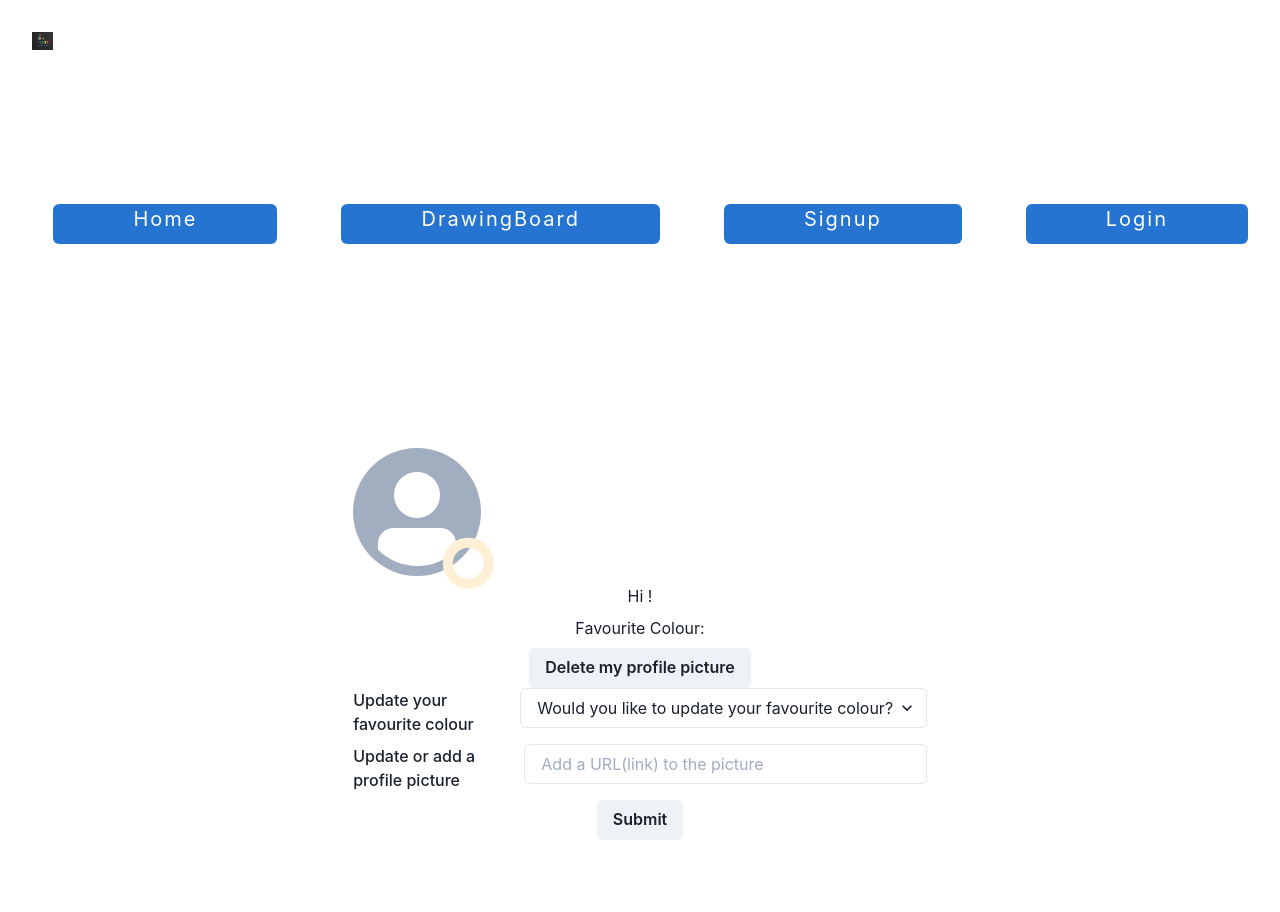
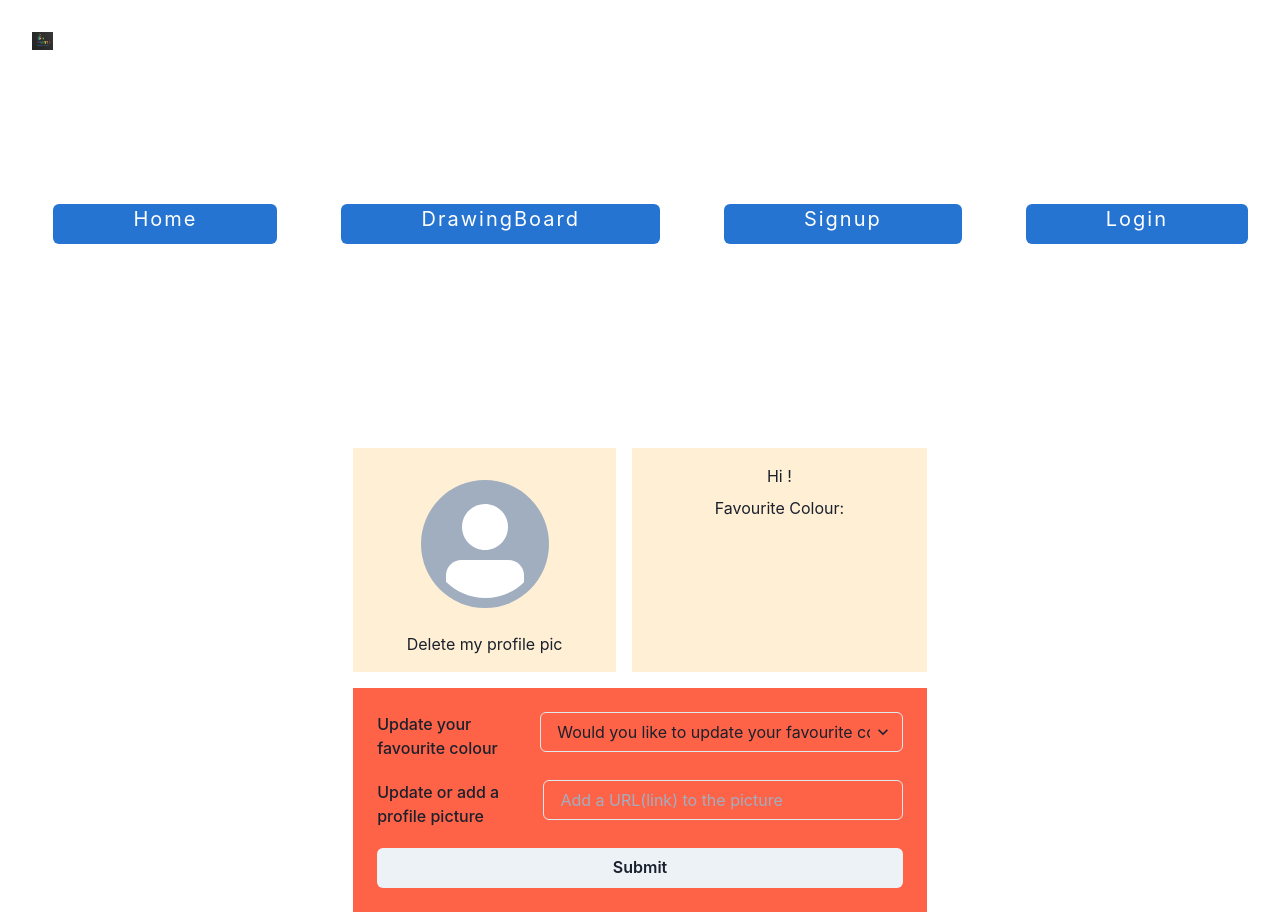
Before and after one commit to jhugray/colouring, a React (Create React App) app in the folder client/: page /myprofile in a window 1280 px wide. Before the commit the page ends 840 px from the top, so only its background shows below. Built offline with nearby package versions, Linux system fonts and the light colour scheme; no server answers.

Commit message:
profile layout, avatar layout updates

```diff
--- a/client/src/components/Navbar/index.js
+++ b/client/src/components/Navbar/index.js
@@ -7,8 +7,9 @@ import {
   Box,
   Stack,
   Avatar,
-  AvatarBadge,
   Image,
+  Circle,
+  Center
 } from "@chakra-ui/react";
 import { Redirect, useParams } from "react-router-dom";
 import { useQuery } from "@apollo/client";
@@ -72,13 +73,12 @@ function Nav() {
                 </a>
 
                 <Stack direction="row">
-                  <Avatar size="lg" name={userData.username} src={userData.image}>
-                    <AvatarBadge
-                      borderColor="papayawhip"
-                      bg={userData.favColour}
-                      boxSize="1.25em"
-                    />
-                  </Avatar>
+                <Center>
+            <Circle bg={userData.favColour} size='5em' >
+              <Avatar size='lg' name={userData.username} src={userData.image}></Avatar>
+            </Circle>
+          </Center>
+
                 </Stack>
               </>
             ) : (
--- a/client/src/pages/Profile.js
+++ b/client/src/pages/Profile.js
@@ -4,7 +4,7 @@ import { useQuery, useMutation } from '@apollo/client';
 import {GET_ME } from '../utils/queries';
 import { UPDATE_USER, DELETE_IMAGE } from '../utils/mutations';
 import Auth from '../utils/auth';
-import { Container, Stack, Avatar, AvatarBadge, Select, InputGroup, Button, Input, FormLabel} from '@chakra-ui/react'
+import { Circle, Center, Grid, GridItem, Container, Stack, Avatar, AvatarBadge, Select, InputGroup, Button, Input, FormLabel} from '@chakra-ui/react'
 
 const Profile = (props) => {
   const [updateUser] = useMutation(UPDATE_USER);
@@ -53,31 +53,49 @@ const Profile = (props) => {
 
   return (
     <Container>
+      <Grid
+        templateRows='repeat(2, 1fr)'
+        templateColumns='repeat(2, 1fr)'
+        gap={4}
+      >
+
+      <GridItem colSpan={1} bg='papayawhip' p={4}>
         <Stack>
-    <Avatar size='2xl' name={userData.username} src={userData.image}>
-        <AvatarBadge borderColor='papayawhip' bg={userData.favColour} boxSize='1em' />
-      </Avatar>
+          <Center>
+            <Circle bg={userData.favColour} size='10em' >
+              <Avatar size='2xl' name={userData.username} src={userData.image}></Avatar>
+            </Circle>
+          </Center>
+
+          <Center>
+          <form>
+            <button onClick={handleDeleteImage}>
+             Delete my profile pic
+            </button>
+          </form>
+          </Center>
+
+
+        </Stack>
+
+      </GridItem>
+
+      <GridItem colSpan={3} bg='papayawhip' p={4}>
+        <Stack>
           <h1>
             Hi {userData.username}!
           </h1>
-        <h2>
-        Favourite Colour: {userData.favColour}
-        </h2>
-    <form>
-      <Button onClick={handleDeleteImage}>
-        Delete my profile picture
-      </Button>
-    </form>
-
+          <h2> Favourite Colour: {userData.favColour}</h2>
         </Stack>
-    <Stack>
 
 
 
 
+      </GridItem>
 
-
+      <GridItem colSpan={4} bg='tomato' p={6}>
         <form onSubmit={handleFormSubmit} >
+          <Stack spacing={3}>
             <InputGroup>
             <FormLabel>Update your favourite colour</FormLabel>
               <Select name="favColour"
@@ -105,15 +123,11 @@ const Profile = (props) => {
             <Button type="submit">
               Submit
             </Button>
+          </Stack>
+        </form>
+      </GridItem>
 
-
-      </form>
-    </Stack>
-
-
-
-
-
+    </Grid>
   </Container>
   );
 };
```
Lines whose indentation alone changed are shown as unchanged.
